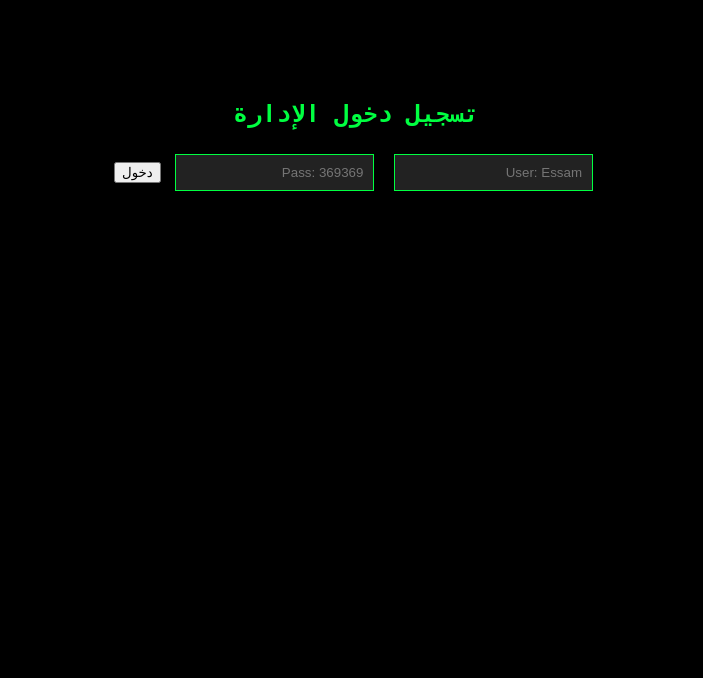
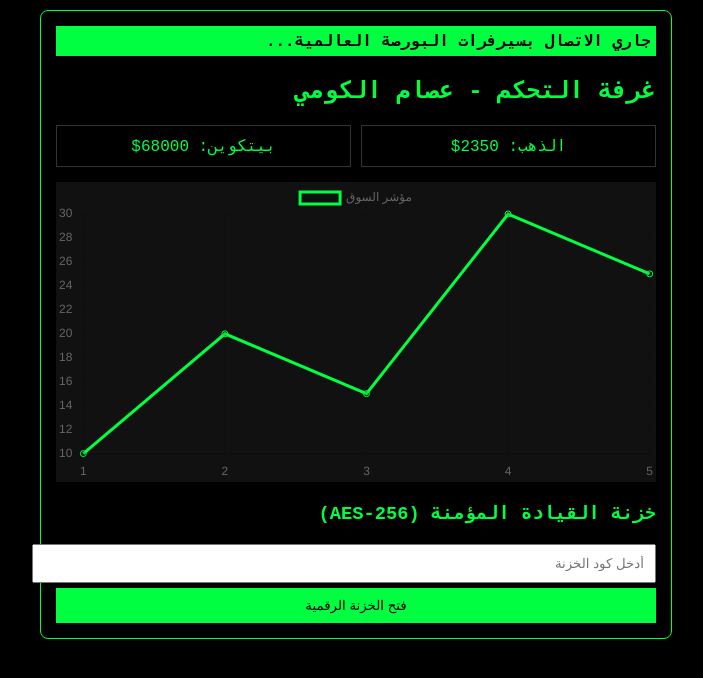
Before and after one commit to e65461123-png/essam_athar369, a Flask app: page / in a window 1280 px wide. Shown: the top 678 px of the page, without its empty margins (284-987 px from the left). Run offline with Flask 3, Linux system fonts and the light colour scheme; data comes from the database, SQL or seed files in the repository.

Commit message:
Update essam.html

```diff
--- a/templates/essam.html
+++ b/templates/essam.html
@@ -2,48 +2,56 @@
 <html lang="ar" dir="rtl">
 <head>
     <meta charset="UTF-8">
+    <title>ATHEER 369 - منصة القيادة</title>
+    <!-- استدعاء مكتبة الرسم البياني العالمية -->
+    <script src="https://cdn.jsdelivr.net/npm/chart.js"></script>
     <style>
-        body { background: #000; color: #00ff41; font-family: 'Courier New', monospace; margin: 0; }
-        .login-box { text-align: center; margin-top: 100px; }
-        input { padding: 10px; margin: 5px; background: #222; border: 1px solid #00ff41; color: #fff; }
-        .dashboard { display: none; padding: 20px; }
-        .ticker { background: #111; padding: 10px; overflow: hidden; border: 1px solid #00ff41; white-space: nowrap; }
-        .grid { display: grid; grid-template-columns: 1fr 1fr; gap: 20px; margin-top: 20px; }
-        .card { border: 1px solid #333; padding: 15px; border-radius: 8px; }
+        body { background: #000; color: #00ff41; font-family: 'Courier New', monospace; margin: 0; padding: 10px; }
+        .container { border: 1px solid #00ff41; padding: 15px; border-radius: 8px; max-width: 600px; margin: auto; }
+        .data-card { display: grid; grid-template-columns: 1fr 1fr; gap: 10px; margin: 15px 0; }
+        .card { border: 1px solid #333; padding: 10px; text-align: center; }
+        canvas { background: #111; margin-top: 10px; }
+        .ticker-bar { background: #00ff41; color: #000; padding: 5px; overflow: hidden; white-space: nowrap; font-weight: bold; }
     </style>
 </head>
 <body>
 
-<!-- صفحة الدخول -->
-<div id="loginPage" class="login-box">
-    <h2>تسجيل دخول الإدارة</h2>
-    <input type="text" id="user" placeholder="User: Essam">
-    <input type="password" id="pass" placeholder="Pass: 369369">
-    <button onclick="check()">دخول</button>
-</div>
+<div class="container">
+    <div class="ticker-bar" id="live-ticker">جاري الاتصال بسيرفرات البورصة العالمية...</div>
 
-<!-- لوحة التحكم -->
-<div id="dash" class="dashboard">
-    <div class="ticker" id="time-ticker"></div>
-    <div class="grid">
-        <div class="card"><h3>الرصيد</h3><p>{{ balance }}$</p></div>
-        <div class="card"><h3>سعر الذهب</h3><p id="gold">2350.00$</p></div>
+    <h2>غرفة التحكم - عصام الكومي</h2>
+
+    <div class="data-card">
+        <div class="card">الذهب: <span id="gold">2350$</span></div>
+        <div class="card">بيتكوين: <span id="btc">68000$</span></div>
     </div>
-    <button onclick="fetch('/activate-flow', {method: 'POST'}).then(() => location.reload())" style="margin-top:20px; width:100%; padding:15px;">إيداع جديد</button>
+
+    <canvas id="marketChart" width="400" height="200"></canvas>
+
+    <div style="margin-top:20px;">
+        <h3>خزنة القيادة المؤمنة (AES-256)</h3>
+        <input type="password" placeholder="أدخل كود الخزنة" style="width:100%; padding:10px;">
+        <button style="width:100%; padding:10px; background:#00ff41; border:none; margin-top:5px;">فتح الخزنة الرقمية</button>
+    </div>
 </div>
 
 <script>
-    function check() {
-        if(document.getElementById('user').value == 'Essam' && document.getElementById('pass').value == '369369') {
-            document.getElementById('loginPage').style.display = 'none';
-            document.getElementById('dash').style.display = 'block';
-        } else { alert('خطأ في البيانات'); }
-    }
+    // تحديث البيانات الحية
     setInterval(() => {
-        let now = new Date();
-        document.getElementById('time-ticker').innerText = "التوقيت الحالي: " + now.toLocaleTimeString() + " | الذهب يتحرك...";
         document.getElementById('gold').innerText = (2350 + Math.random()).toFixed(2) + "$";
-    }, 1000);
+        document.getElementById('btc').innerText = (68000 + Math.random()*100).toFixed(0) + "$";
+        document.getElementById('live-ticker').innerText = "توقيت القاهرة: " + new Date().toLocaleTimeString() + " | المؤشرات في حالة تذبذب إيجابي...";
+    }, 2000);
+
+    // الرسم البياني
+    const ctx = document.getElementById('marketChart').getContext('2d');
+    new Chart(ctx, {
+        type: 'line',
+        data: {
+            labels: ['1', '2', '3', '4', '5'],
+            datasets: [{ label: 'مؤشر السوق', data: [10, 20, 15, 30, 25], borderColor: '#00ff41' }]
+        }
+    });
 </script>
 </body>
 </html>
```
